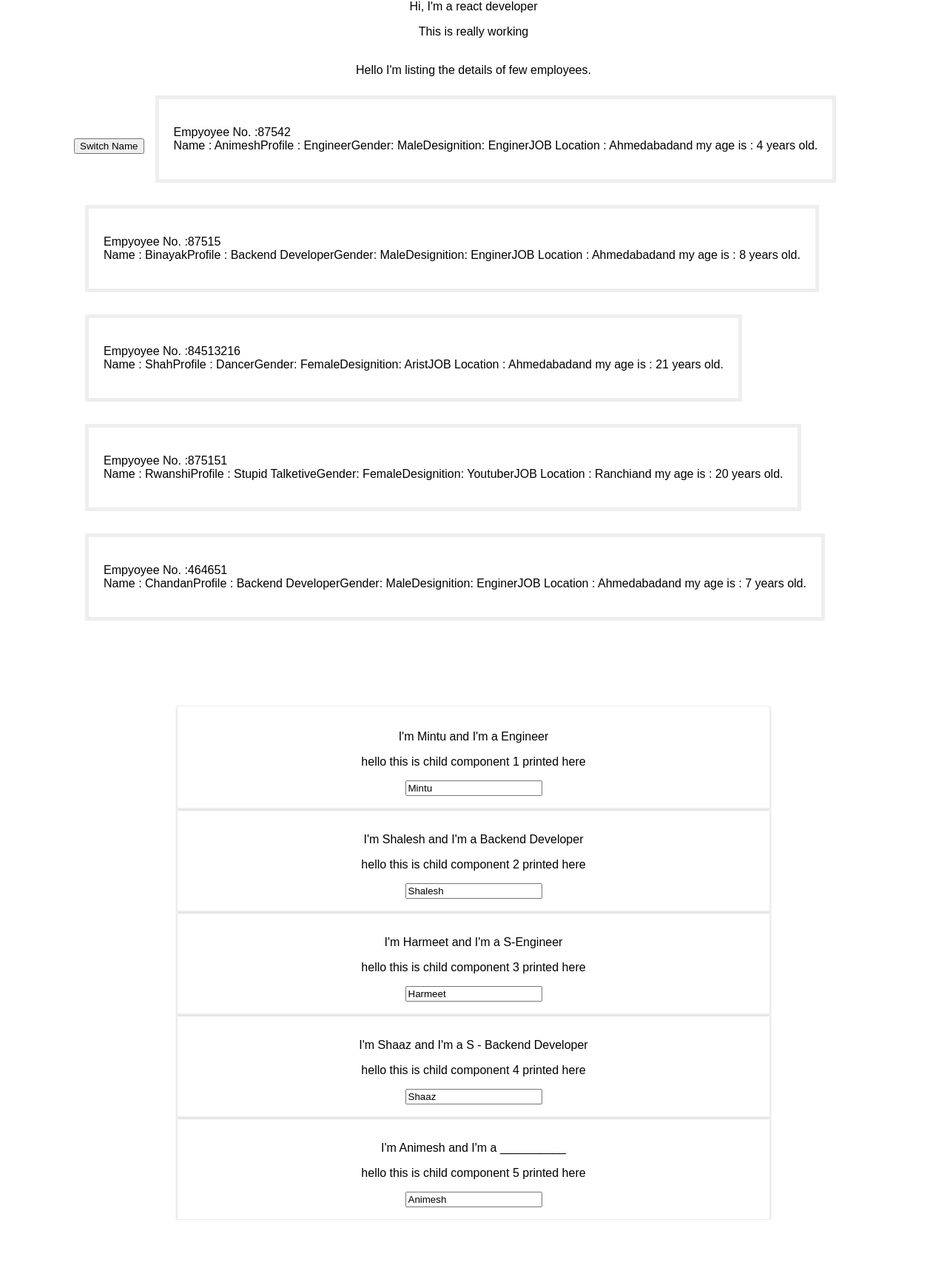
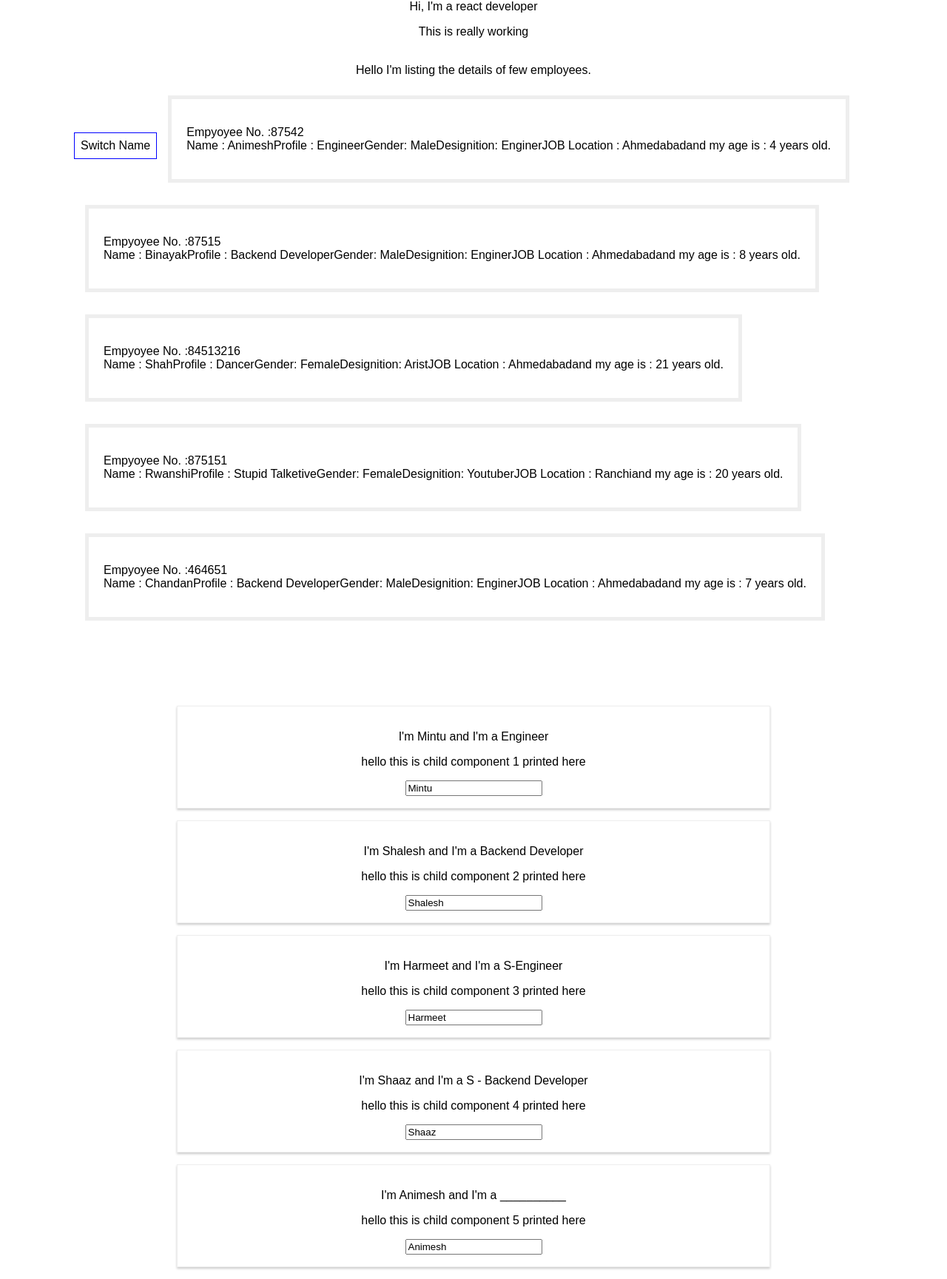
Before and after one commit to animehk55/React-JS, a React (Create React App) app: page / in a window 1280 px wide. Shown: the whole page at 74% size. Before the commit the page ends 1649 px from the top, so only its background shows below. Built offline with nearby package versions, Linux system fonts and the light colour scheme.

Commit message:
Completed Basics

```diff
--- a/src/App.css
+++ b/src/App.css
@@ -18,7 +18,7 @@
 
 .Person {
   width: 60%;
-  margin: auto;
+  margin: 16px auto;
   border: 1px solid #eee;
   box-shadow: 0 2px 3px #ccc;
   padding: 16px;
--- a/src/App.js
+++ b/src/App.js
@@ -60,6 +60,14 @@
                 }
 
   render () {
+          const style = {
+                  background: 'white',
+                  font: 'inherit',
+                  border: '1px solid blue',
+                  padding: '8px',
+                  cursor: 'pointer'
+          };
+
     return (
       <div>
       <div className="App">
@@ -68,7 +76,11 @@
       Hello I'm listing the details of few employees.<br />
       </div>
       <div className="margin">
-      <button onClick={() => this.switchNameHandler('Mai burbak tha pahale')}>Switch Name</button>
+      <button
+        style={style}
+        onClick={() => this.switchNameHandler('Mai burbak tha pahale')}>
+        Switch Name
+      </button>
       <Person Empyoyee_ID={ this.state.person[0].Empyoyee_ID }
               name={ this.state.person[0].name }
               profile={ this.state.person[0].profile }
```
Also changed, not shown: src/Person/notes.txt.
